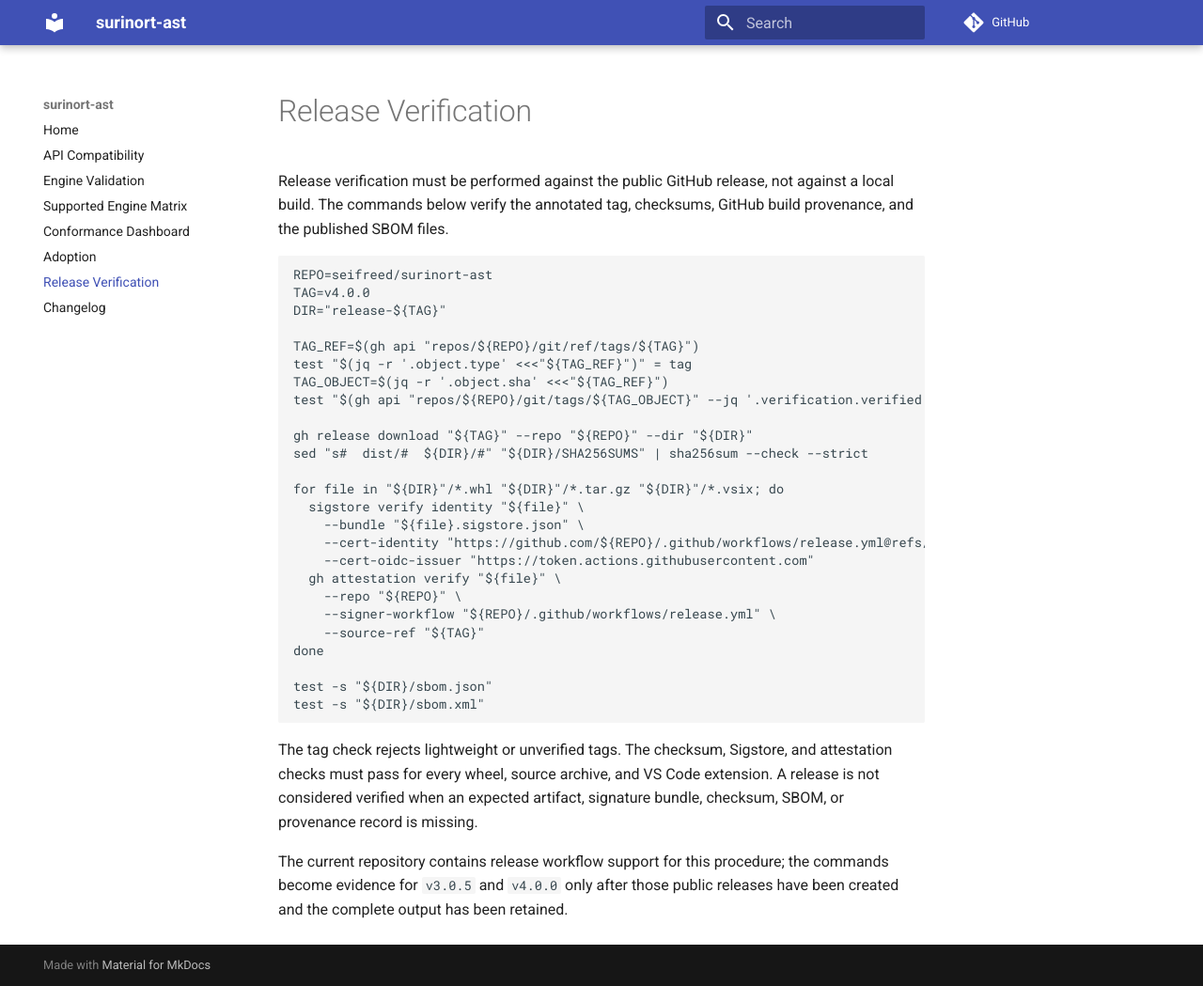
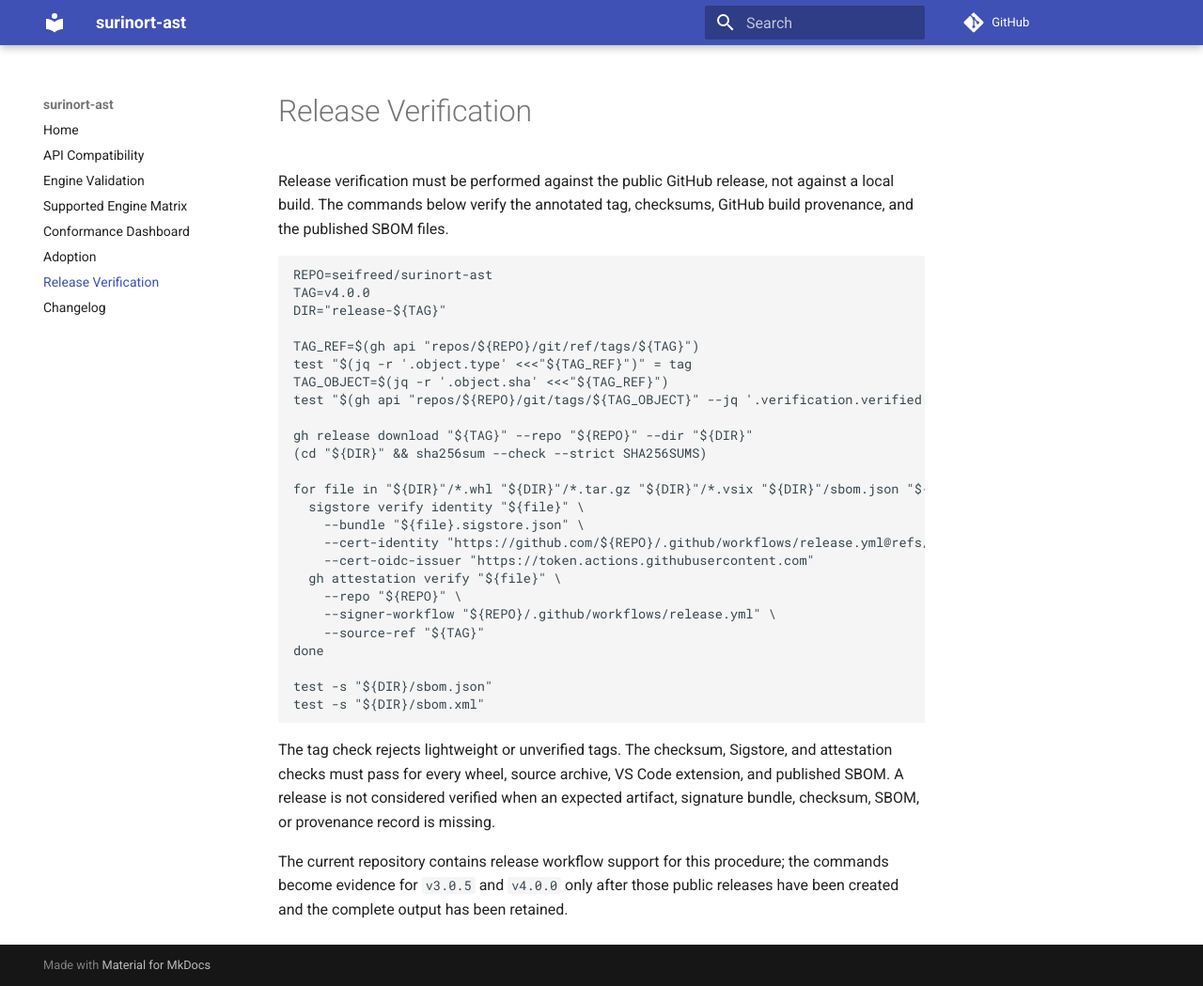
Before and after one commit to seifreed/surinort-ast, an MkDocs documentation site: the page built from docs/release-verification.md, in a window 1280 px wide and 1049 px high. Shown: the whole window at 94% size. Built offline with MkDocs 1.6.1 and Material for MkDocs 9.7.7, drawn with Linux system fonts in a browser that asks for light colours; comment, search, counter and statistics services are not loaded.

Commit message:
ci: attest published SBOM artifacts

````diff
--- a/docs/release-verification.md
+++ b/docs/release-verification.md
@@ -15,9 +15,9 @@
 test "$(gh api "repos/${REPO}/git/tags/${TAG_OBJECT}" --jq '.verification.verified')" = true
 
 gh release download "${TAG}" --repo "${REPO}" --dir "${DIR}"
-sed "s#  dist/#  ${DIR}/#" "${DIR}/SHA256SUMS" | sha256sum --check --strict
+(cd "${DIR}" && sha256sum --check --strict SHA256SUMS)
 
-for file in "${DIR}"/*.whl "${DIR}"/*.tar.gz "${DIR}"/*.vsix; do
+for file in "${DIR}"/*.whl "${DIR}"/*.tar.gz "${DIR}"/*.vsix "${DIR}"/sbom.json "${DIR}"/sbom.xml; do
   sigstore verify identity "${file}" \
     --bundle "${file}.sigstore.json" \
     --cert-identity "https://github.com/${REPO}/.github/workflows/release.yml@refs/tags/${TAG}" \
@@ -33,8 +33,8 @@
 ```
 
 The tag check rejects lightweight or unverified tags. The checksum, Sigstore,
-and attestation checks must pass for every wheel, source archive, and VS Code
-extension. A release is not considered verified when an expected artifact,
+and attestation checks must pass for every wheel, source archive, VS Code
+extension, and published SBOM. A release is not considered verified when an expected artifact,
 signature bundle, checksum, SBOM, or provenance record is missing.
 
 The current repository contains release workflow support for this procedure;
````
Also changed, not shown: 2 other files.
